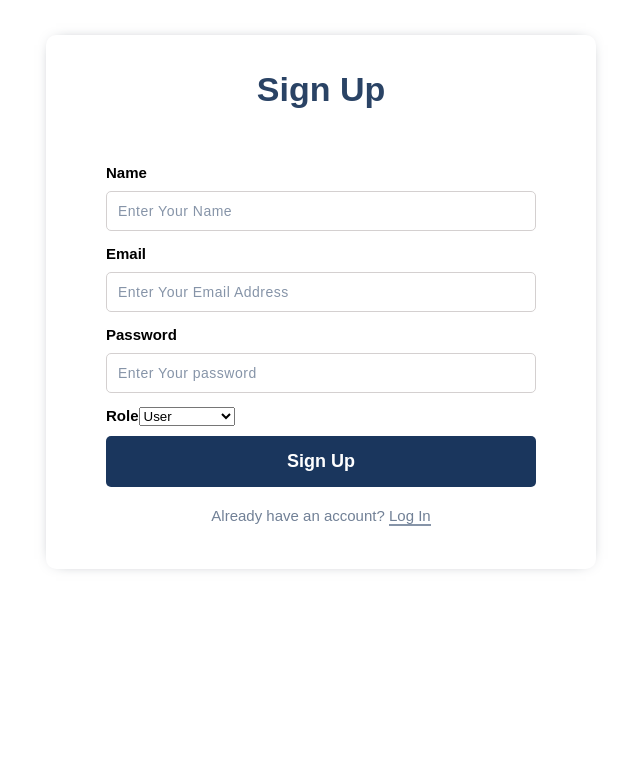
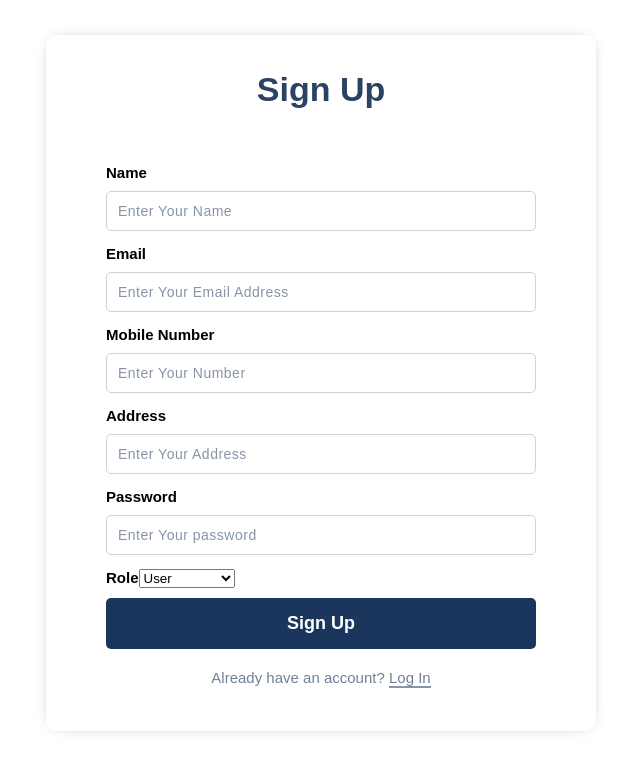
Before and after one commit to SrinivasCresol/Ecommerce-Web-App-Frontend, a React (Create React App) app: page /register in a window 1280 px wide. Shown: the top 772 px of the page, without its empty margins (319-959 px from the left). Built offline with nearby package versions, Linux system fonts and the light colour scheme; no server answers.

Commit message:
Updated Changes

```diff
--- a/src/Components/Register.jsx
+++ b/src/Components/Register.jsx
@@ -6,8 +6,10 @@ export default function Register() {
   const [inputValue, setInputValue] = useState({
     name: "",
     email: "",
+    phoneNumber: "",
+    address: "",
     password: "",
-    role: "",
+    role: "User",
   });
 
   const navigate = useNavigate();
@@ -65,6 +67,28 @@ export default function Register() {
             />
           </div>
           <div className="form_input">
+            <label htmlFor="name">Mobile Number</label>
+            <input
+              type="number"
+              onChange={setValue}
+              value={inputValue.phoneNumber}
+              name="phoneNumber"
+              id="phoneNumber"
+              placeholder="Enter Your Number"
+            />
+          </div>
+          <div className="form_input">
+            <label htmlFor="name">Address</label>
+            <input
+              type="text"
+              onChange={setValue}
+              value={inputValue.address}
+              name="address"
+              id="address"
+              placeholder="Enter Your Address"
+            />
+          </div>
+          <div className="form_input">
             <label htmlFor="password">Password</label>
             <div className="two">
               <input
```
